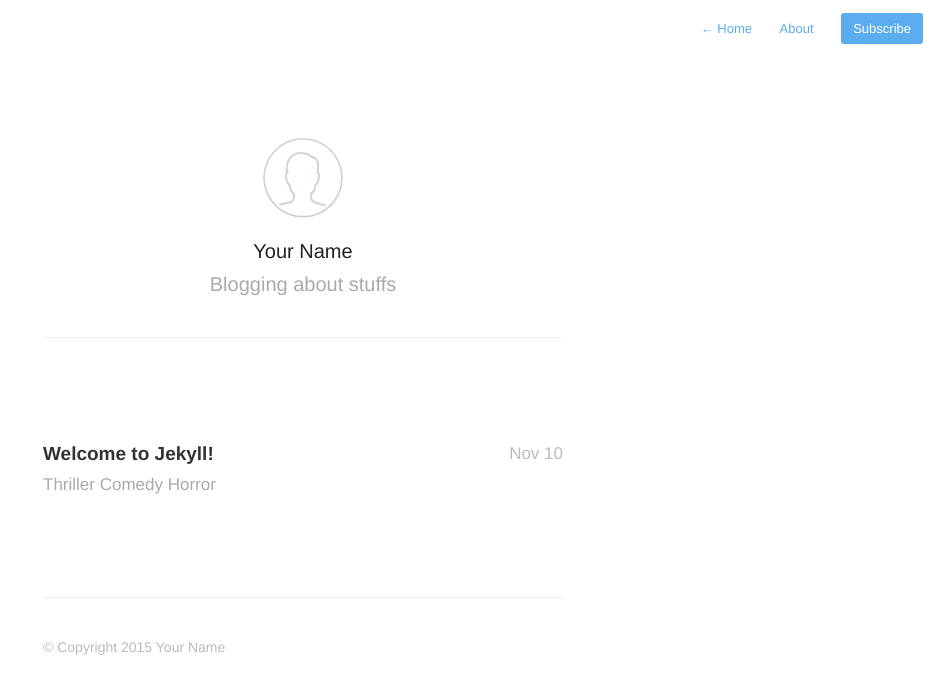
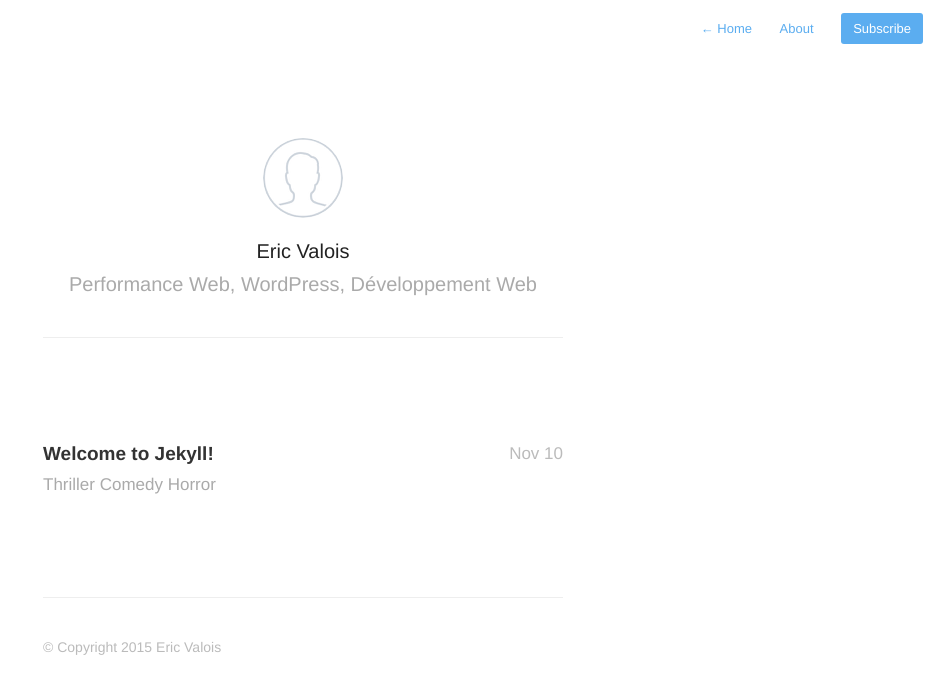
Before and after one commit to ericvalois/legacy-ericvalois.com, a Jekyll site: the page built from index.html, in a window 1280 px wide. Shown: the top 694 px of the page, without its empty margins (337-1280 px from the left). Built offline with Jekyll 4.4.1, drawn with Linux system fonts in a browser that asks for light colours; nearby versions of some CDN libraries; Markdown is read by kramdown in place of the engine named in the settings; the list of posts is cut into pages by our own code.

Commit message:
Change config

```diff
--- a/_config.yml
+++ b/_config.yml
@@ -1,6 +1,6 @@
-name: Your New Jekyll Site
-description: Blogging about stuffs
-meta_description: "Your New Jekyll Site, Blogging about stuffs"
+name: Eric valois
+description: "Performance Web, WordPress, Développement Web"
+meta_description: "Mon site personnel"
 
 aboutPage: true
 
@@ -9,14 +9,14 @@ highlighter: pygments
 
 paginate: 20
 baseurl: /
-domain_name: 'http://yourblog-domain.com'
-google_analytics: 'UA-XXXXXXXX-X'
-disqus_shortname: 'your-disqus-shortname'
+domain_name: 'http://ericvalois.com'
+google_analytics: 'UA-27886654-1'
+disqus_shortname: 'bulledev'
 
 # Details for the RSS feed generator
-url:            'http://your-blog-url.example.com'
-author:         'Your Name'
-authorTwitter:  'YourTwitterUsername'
+url:            'http://ericvalois.com'
+author:         'Eric Valois'
+authorTwitter:  'bulledev'
 
 permalink:       /:year/:title/
 
```
